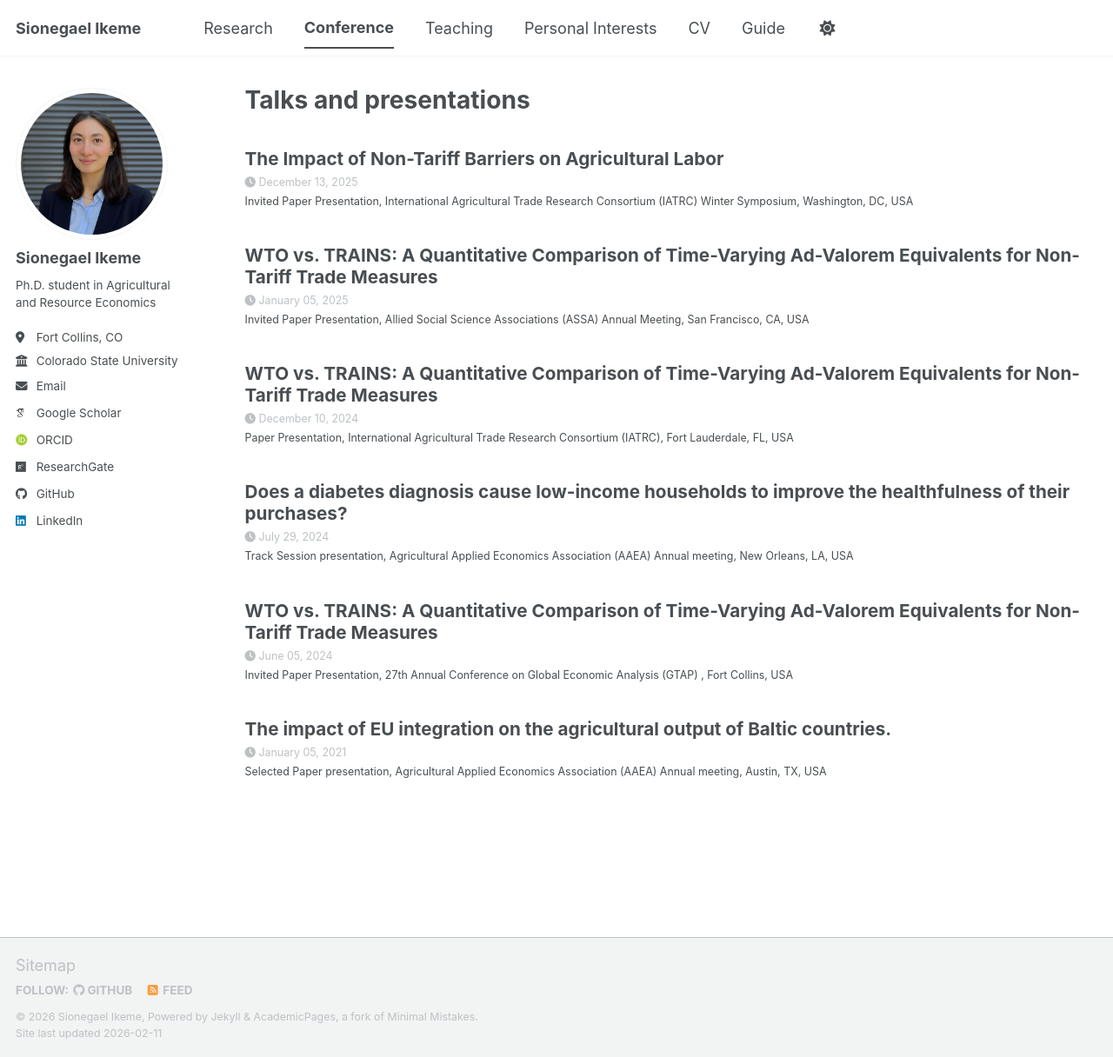
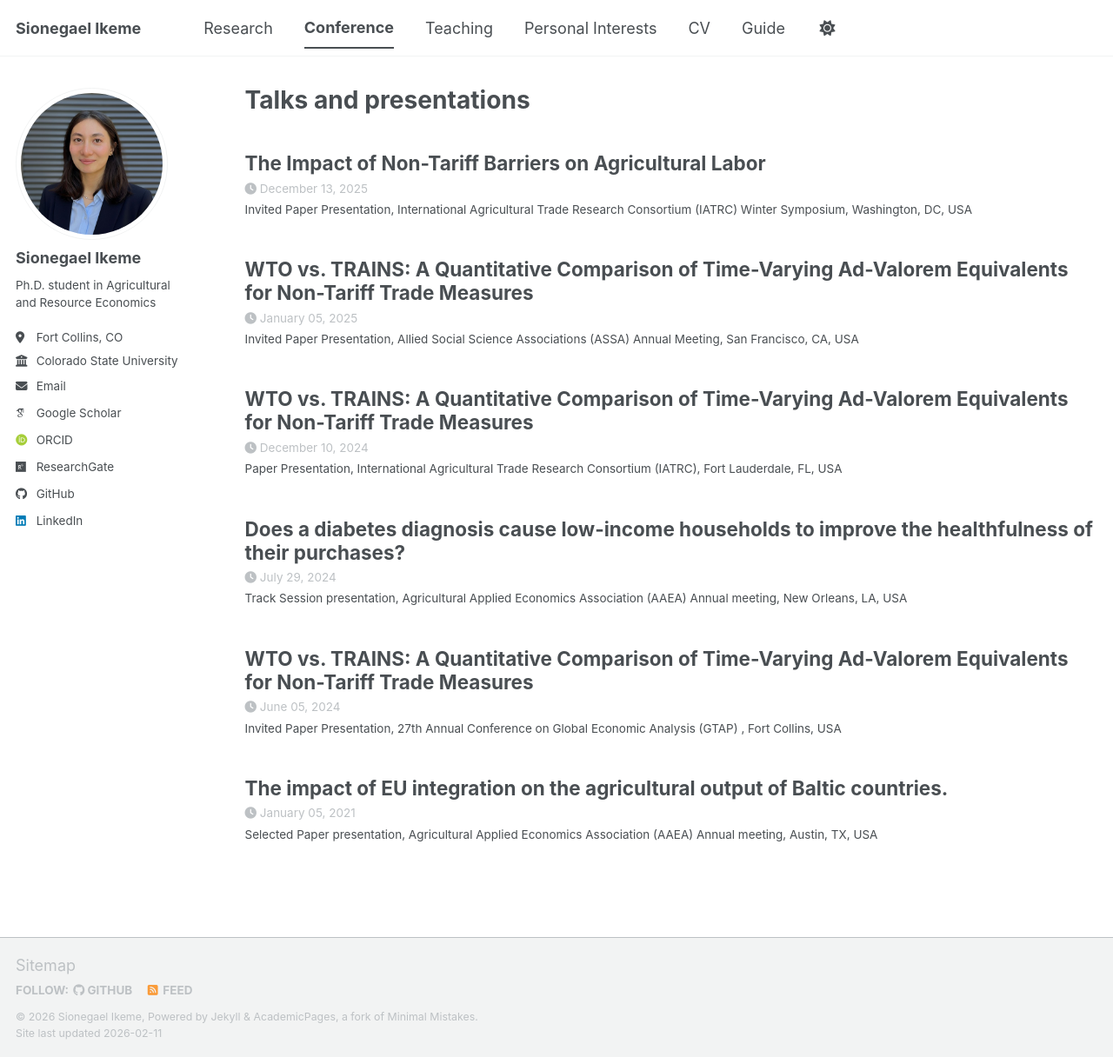
Before and after one commit to sikeme10/sikeme10.github.io, a Jekyll site: the page built from _pages/talks.html, in a window 1280 px wide and 1216 px high. Shown: the whole window at 87% size. Built offline with Jekyll 4.4.1, drawn with Linux system fonts in a browser that asks for light colours; some web fonts are replaced; a script bundle is joined from its source files by our own code; library files that are not in the unit come from our copies.

Commit message:
Update talks.html

```diff
--- a/_pages/talks.html
+++ b/_pages/talks.html
@@ -5,7 +5,7 @@ permalink: /talks/
 author_profile: true
 ---
 
-<div style="font-size: 0.92em; line-height: 1.45;">
+<div class="talks-page">
 
 {% for post in site.talks reversed %}
   {% include archive-single-talk.html %}
```
